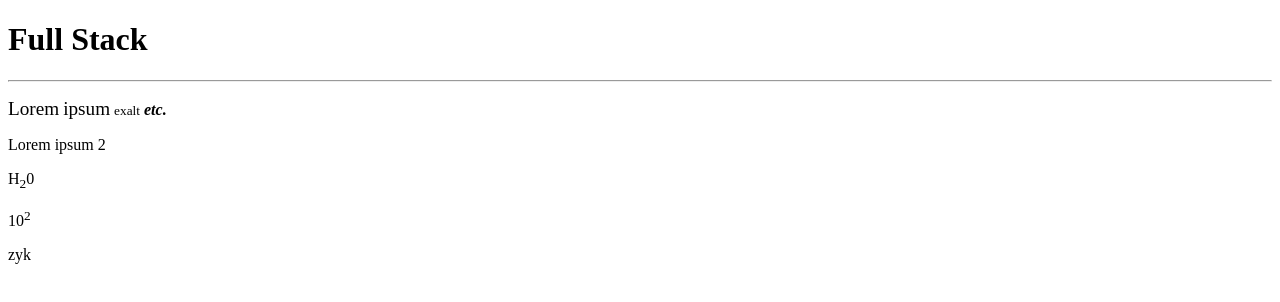
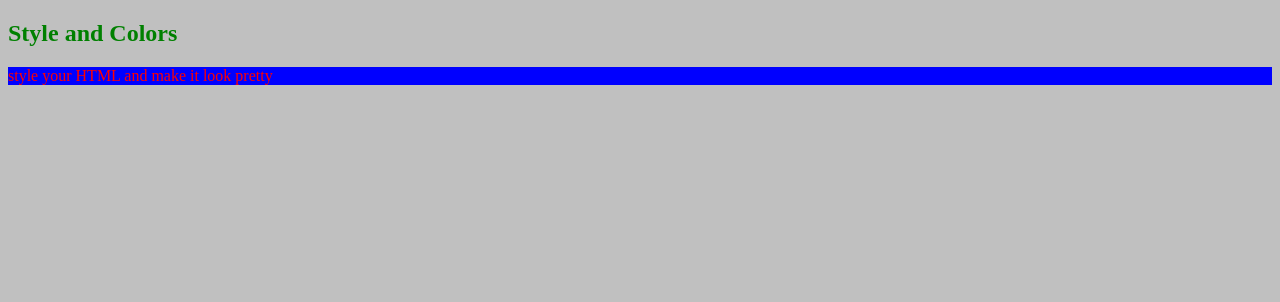
Before and after one commit to zykie1018/fulstack6months, a plain HTML site: page FullStackwebdev/index.html in a window 1280 px wide. Drawn offline with Linux system fonts and the light colour scheme.

Commit message:
styles-html

```diff
--- a/FullStackwebdev/index.html
+++ b/FullStackwebdev/index.html
@@ -5,15 +5,18 @@
 	<meta name="description" content="This is just a full stack intro">
 	<title>Full Stack gains</title>
 </head>
-<body>
+<body style="background-color: silver">
 
-
-	<h1>Full Stack</h1><hr/> <!--Horizontal Rule tag-->
+<!--
+	<h1>Full Stack</h1><hr/> Horizontal Rule tag
 	<p><big>Lorem</big> <big>ipsum</big> <small>exalt</small> <b><i>etc.</i></b></p>
 	<p>Lorem ipsum 2</p>
 	<p>H<sub>2</sub>0</p>
 	<p>10<sup>2</sup></p>
 	<p>zyk</p>
+-->
 
+	<h2 style="color: green">Style and Colors</h2>
+	<p style="color:red; background-color: blue">style your HTML and make it look pretty</p>
 </body>
 </html>
```
